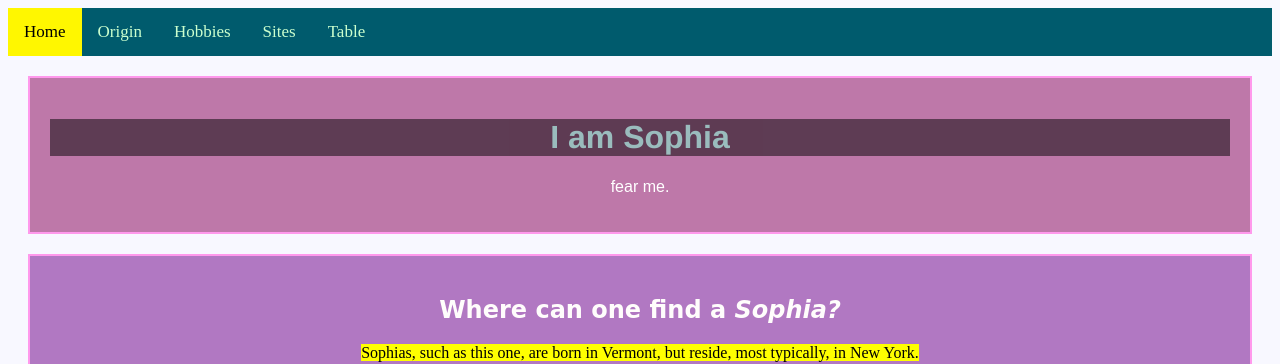
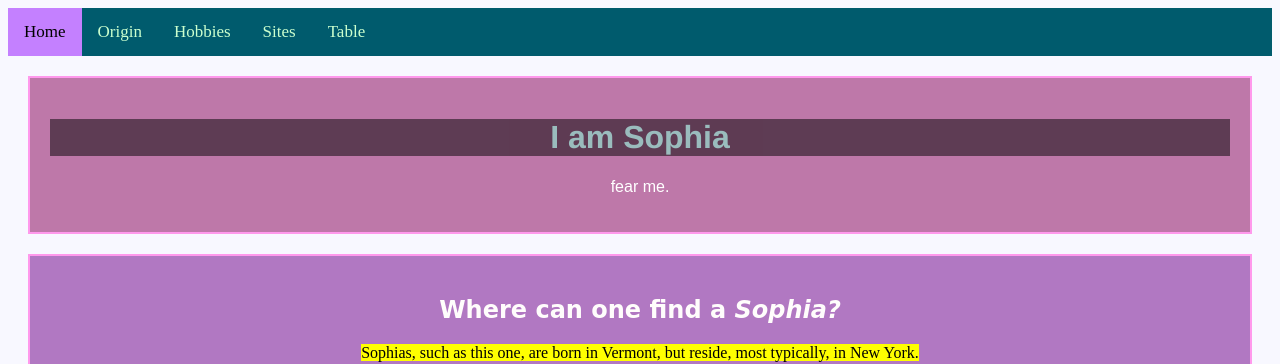
Before and after one commit to sophialaf/AboutMe, a plain HTML site: page Dopest_website_ever.html in a window 1280 px wide. Shown: the top 364 px of the page. Drawn offline with Linux system fonts and the light colour scheme.

Commit message:
Anyone reaady for a headache?

```diff
--- a/supercoolstyling.css
+++ b/supercoolstyling.css
@@ -90,7 +90,7 @@ iframe {
 }
 
 .topnav a.active {
-    background-color: #fff700;
+    background-color: #c480ff;
     color: rgb(0, 0, 0);
 }
 
```
